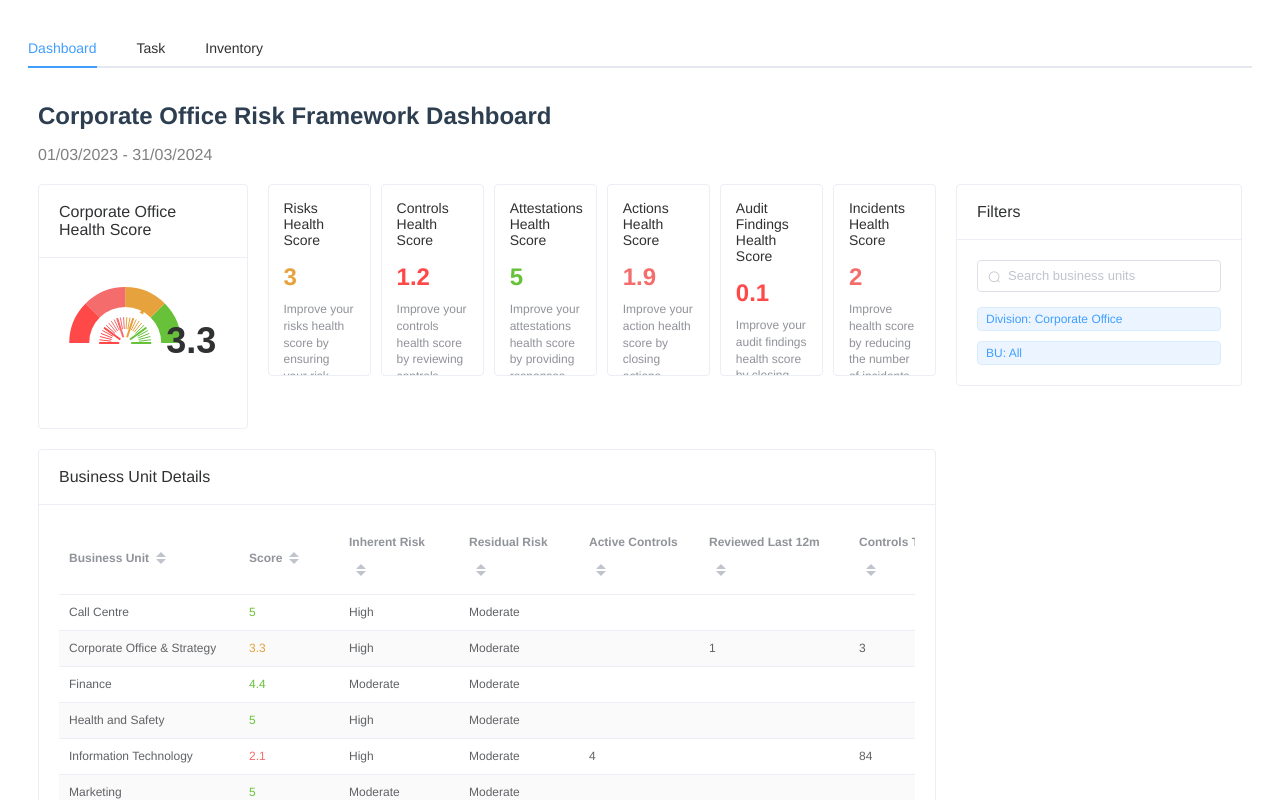
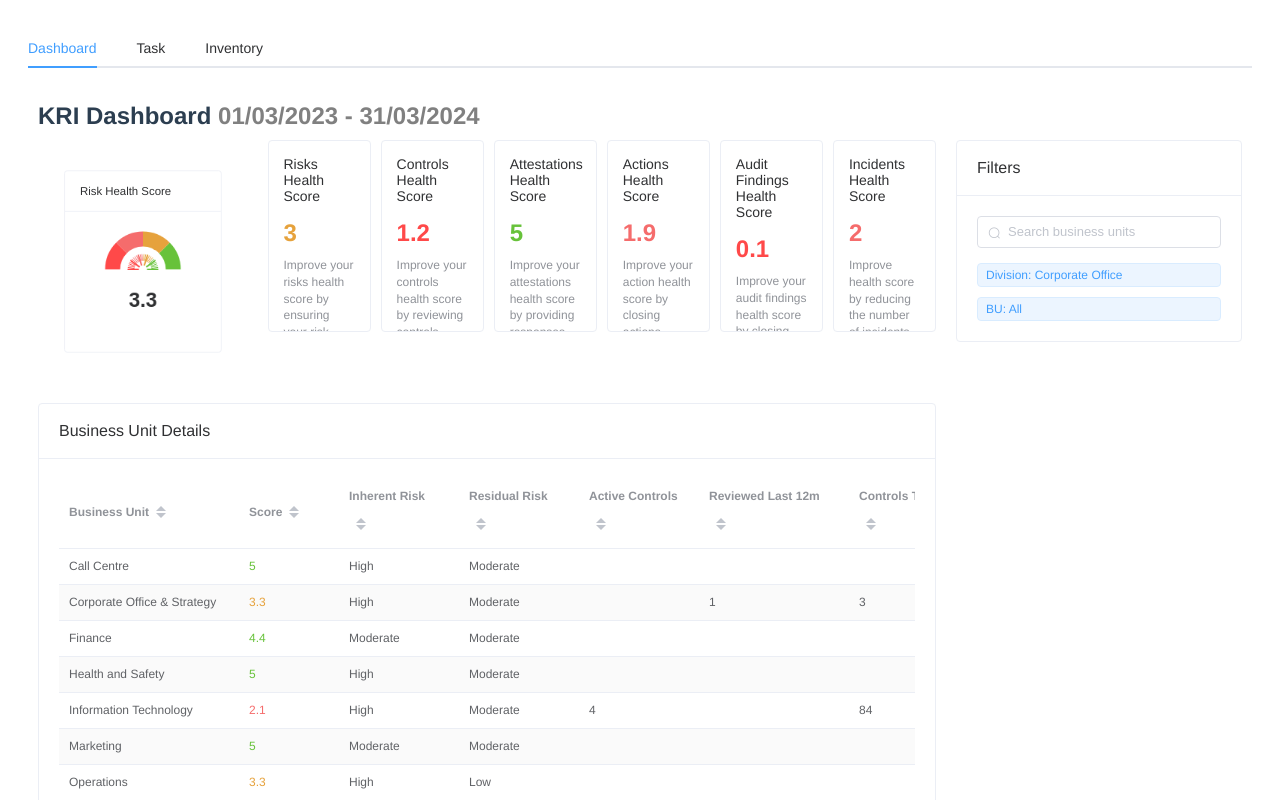
Before and after one commit to ytop/webapp, a Vue app: page / in a window 1280 px wide. Shown: the top 800 px of the page. Built offline with nearby package versions, Linux system fonts and the light colour scheme.

Commit message:
Optimize dashboard v2

```diff
--- a/src/components/dashboard/HealthScoreGauge.vue
+++ b/src/components/dashboard/HealthScoreGauge.vue
@@ -2,7 +2,7 @@
   <el-card
     shadow="never"
     class="health-score-gauge"
-    :body-style="{ padding: '15px' }"
+    :body-style="{ padding: '11px' }"
   >
     <div
       slot="header"
@@ -13,7 +13,7 @@
     <div
       ref="gaugeChart"
       class="health-score-gauge__chart"
-      :style="{ height: '140px' }"
+      :style="{ height: '180px' }"
     />
   </el-card>
 </template>
@@ -50,7 +50,7 @@ export default {
     },
     chartHeight: {
       type: Number,
-      default: 180
+      default: 135
     },
     animationDuration: {
       type: Number,
@@ -74,8 +74,8 @@ export default {
             splitNumber: 5,
             startAngle: 180,
             endAngle: 0,
-            radius: '80%',  // Reduced to make room for the score on the right
-            center: ['40%', '50%'],  // Shifted left to make room for score
+            radius: '56%',  // Reduced to 75% of original 75%
+            center: ['50%', '45%'],  // Moved up slightly to make room for value
             axisLine: {
               lineStyle: {
                 width: 20,
@@ -89,8 +89,8 @@ export default {
             },
             pointer: {
               icon: 'path://M12.8,0.7l12,40.1H0.7L12.8,0.7z',
-              length: '12%',
-              width: 4,
+              length: '9%',
+              width: 3,
               offsetCenter: [0, '-60%'],
               itemStyle: {
                 color: 'auto'
@@ -98,14 +98,14 @@ export default {
             },
             axisTick: {
               show: true,
-              length: 12,
+              length: 9,
               lineStyle: {
                 color: 'auto',
                 width: 1
               }
             },
             splitLine: {
-              length: 20,
+              length: 15,
               lineStyle: {
                 color: 'auto',
                 width: 2
@@ -114,14 +114,17 @@ export default {
             axisLabel: {
               show: false
             },
+            title: {
+              show: false
+            },
             detail: {
               valueAnimation: true,
               formatter: '{value}',
               color: '#303133',
-              fontSize: 36,
+              fontSize: 27,
               fontWeight: 'bold',
-              offsetCenter: ['100%', '0%'],  // Positioned at the right
-              padding: [0, 0, 0, 20]  // Added right padding
+              offsetCenter: [0, '85%'],  // Adjusted position for value
+              padding: [15, 0, 0, 0]
             },
             data: [{ value: this.score }],
             animation: true,
@@ -148,9 +151,10 @@ export default {
     }
   },
   mounted() {
-    this.$nextTick(() => {
+    // Use a small delay to ensure DOM is fully rendered
+    setTimeout(() => {
       this.initChart();
-    });
+    }, 100);
   },
   beforeDestroy() {
     this.destroyChart();
@@ -174,6 +178,13 @@ export default {
 
       // Add resize event listener
       window.addEventListener('resize', this.resizeHandler);
+
+      // Force a resize after initialization to ensure proper rendering
+      this.$nextTick(() => {
+        if (this.chart) {
+          this.chart.resize();
+        }
+      });
     },
 
     updateChart() {
@@ -201,6 +212,16 @@ export default {
       }
     },
 
+    // Method to manually refresh the chart if needed
+    refreshChart() {
+      if (this.chart) {
+        this.chart.resize();
+        this.updateChart();
+      } else {
+        this.initChart();
+      }
+    },
+
     viewDashboard() {
       // Use Vue Router for navigation if available
       if (this.$router) {
@@ -217,9 +238,12 @@ export default {
 <style lang="scss" scoped>
 .health-score-gauge {
   height: 100%;
+  transform: scale(0.75);
+  transform-origin: center center;
 
   &__header {
     font-weight: 500;
+    font-size: 0.95rem;
   }
 
   &__chart {
@@ -227,6 +251,7 @@ export default {
     justify-content: center;
     align-items: center;
     transition: height 0.3s ease;
+    margin-top: -15px;  // Reduced negative margin to adjust spacing
   }
 }
 </style>
--- a/src/components/tabs/DashBoard.vue
+++ b/src/components/tabs/DashBoard.vue
@@ -1,11 +1,8 @@
 <template>
   <div class="dashboard">
     <h2 class="dashboard__title">
-      Corporate Office Risk Framework Dashboard
+      KRI Dashboard <span class="dashboard__date-range">01/03/2023 - 31/03/2024</span>
     </h2>
-    <p class="dashboard__date-range">
-      01/03/2023 - 31/03/2024
-    </p>
 
     <el-row :gutter="20">
       <!-- Left side content -->
@@ -27,7 +24,7 @@
             :md="6"
           >
             <health-score-gauge
-              title="Corporate Office Health Score"
+              title="Risk Health Score"
               :score="3.3"
               :colors="colors"
             />
@@ -53,6 +50,7 @@
                   :score="item.score"
                   :description="item.description"
                   :color="getScoreColor(item.score)"
+                  :body-style="{ padding: '15px', height: '192px' }"
                 />
               </el-col>
             </el-row>
```
